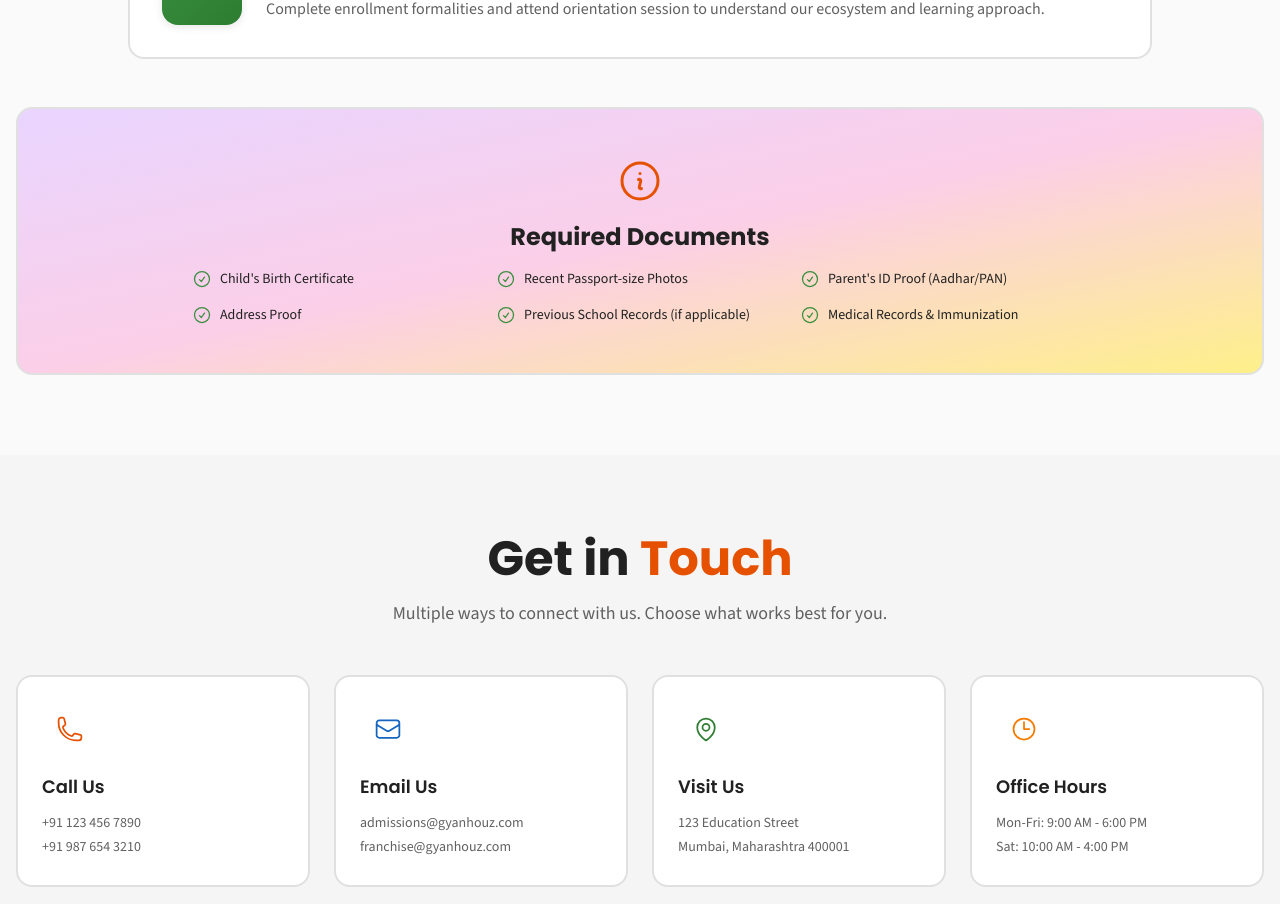
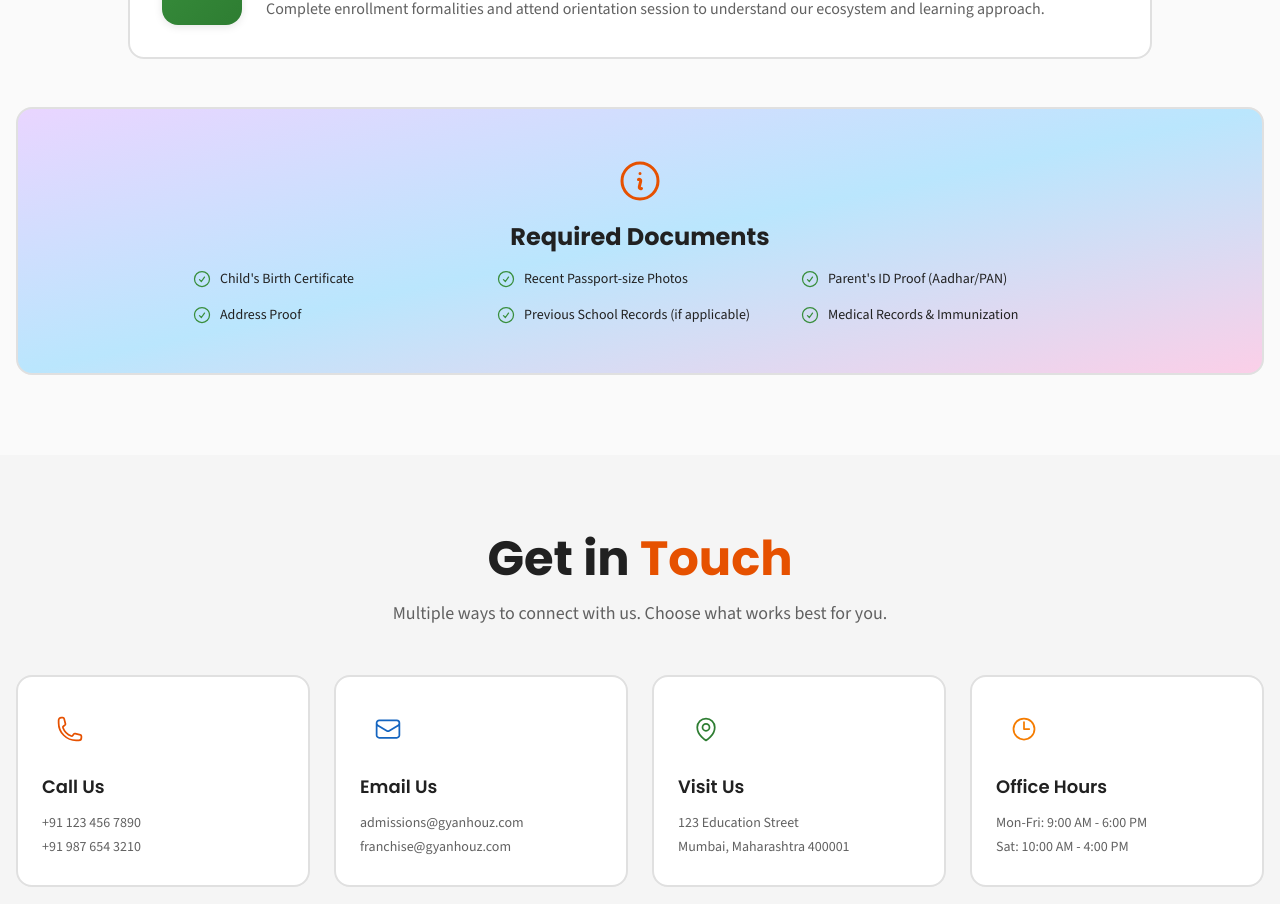
Before and after one commit to mrunal-asmi/gyanhouz_learning_hub_new, a Next.js app: page /contact-and-admissions in a window 1280 px wide. Shown: the part 2483-3387 px from the top of the page. Built offline with nearby package versions, Linux system fonts and the light colour scheme.

Commit message:
bg color change

```diff
--- a/src/app/layout.tsx
+++ b/src/app/layout.tsx
@@ -22,9 +22,11 @@ export default function RootLayout({
 }>) {
   return (
     <html lang="en">
-        <div className="absolute inset-0 bg-[length:200%_200%] bg-gradient-to-tr from-blue-200 via-cyan-200 via-yellow-200 via-green-200 to-orange-200 animate-gradient-xy -z-10" />
+      <div className="absolute inset-0 bg-[length:200%_200%] bg-gradient-to-tr from-sky-200 via-pink-200 to-purple-200 animate-gradient-xy -z-10" />
 
-      <body className="min-h-screen bg-gradient-to-br from-purple-200 via-pink-200 to-yellow-200">{children}</body>
+      <body className="min-h-screen bg-gradient-to-br from-purple-200 via-sky-200 to-pink-200">
+        {children}
+      </body>
     </html>
   );
 }
--- a/tailwind.config.js
+++ b/tailwind.config.js
@@ -98,12 +98,23 @@ module.exports = {
           '0%': { opacity: '0', transform: 'translateY(20px)' },
           '100%': { opacity: '1', transform: 'translateY(0)' },
         },
+        "gradient-xy": {
+          "0%, 100%": {
+            "background-size": "400% 400%",
+            "background-position": "left top",
+          },
+          "50%": {
+            "background-size": "200% 200%",
+            "background-position": "right bottom",
+          },
+        },
       },
       animation: {
         "accordion-down": "accordion-down 0.2s ease-out",
         "accordion-up": "accordion-up 0.2s ease-out",
         pulse: "pulse 3s cubic-bezier(0.4, 0, 0.6, 1) infinite",
         fadeIn: "fadeIn 0.8s cubic-bezier(0.25, 0.46, 0.45, 0.94)",
+        "gradient-xy": "gradient-xy 15s ease infinite",
       },
       boxShadow: {
         'subtle': '0 2px 8px rgba(0,0,0,0.1)',
```
